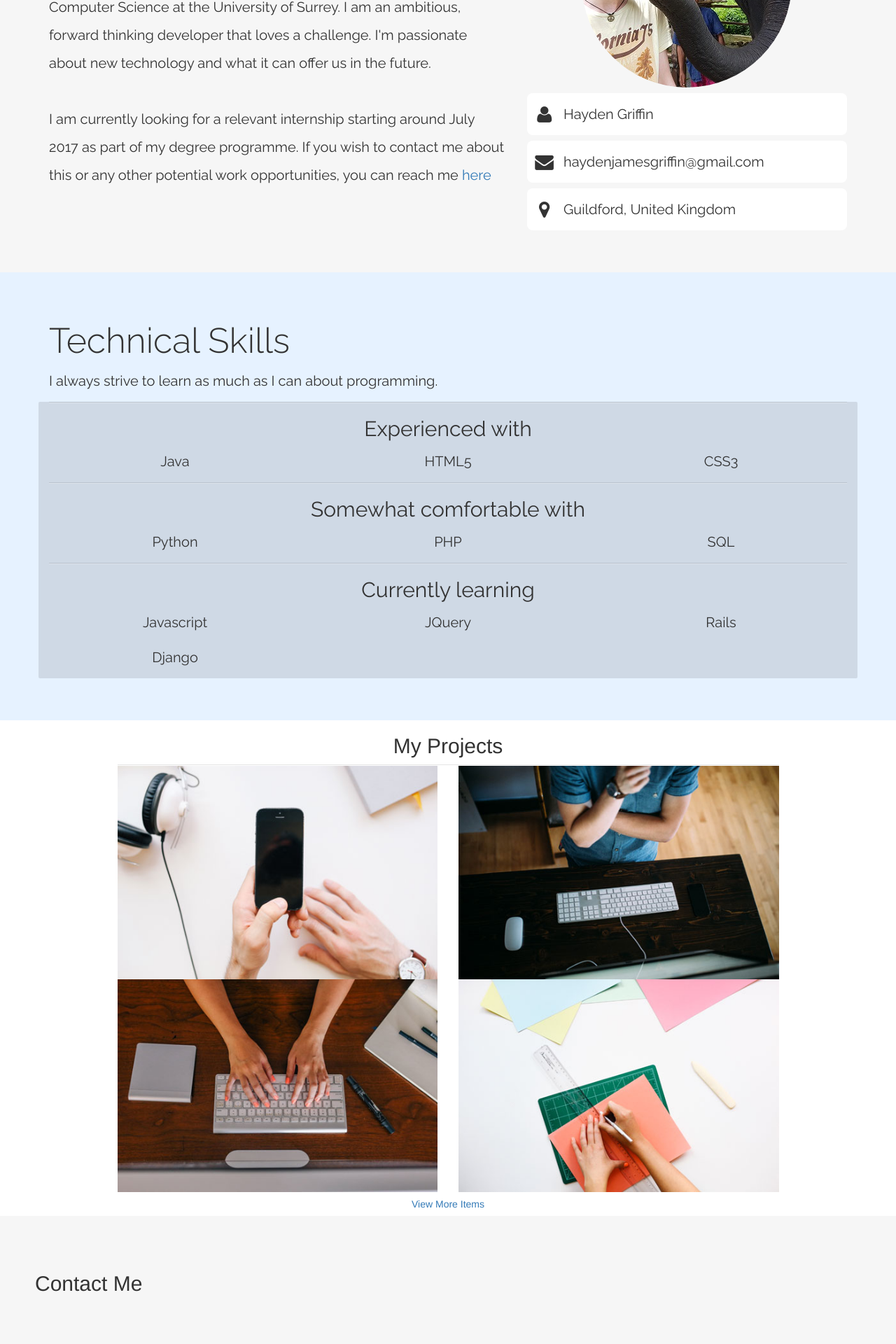
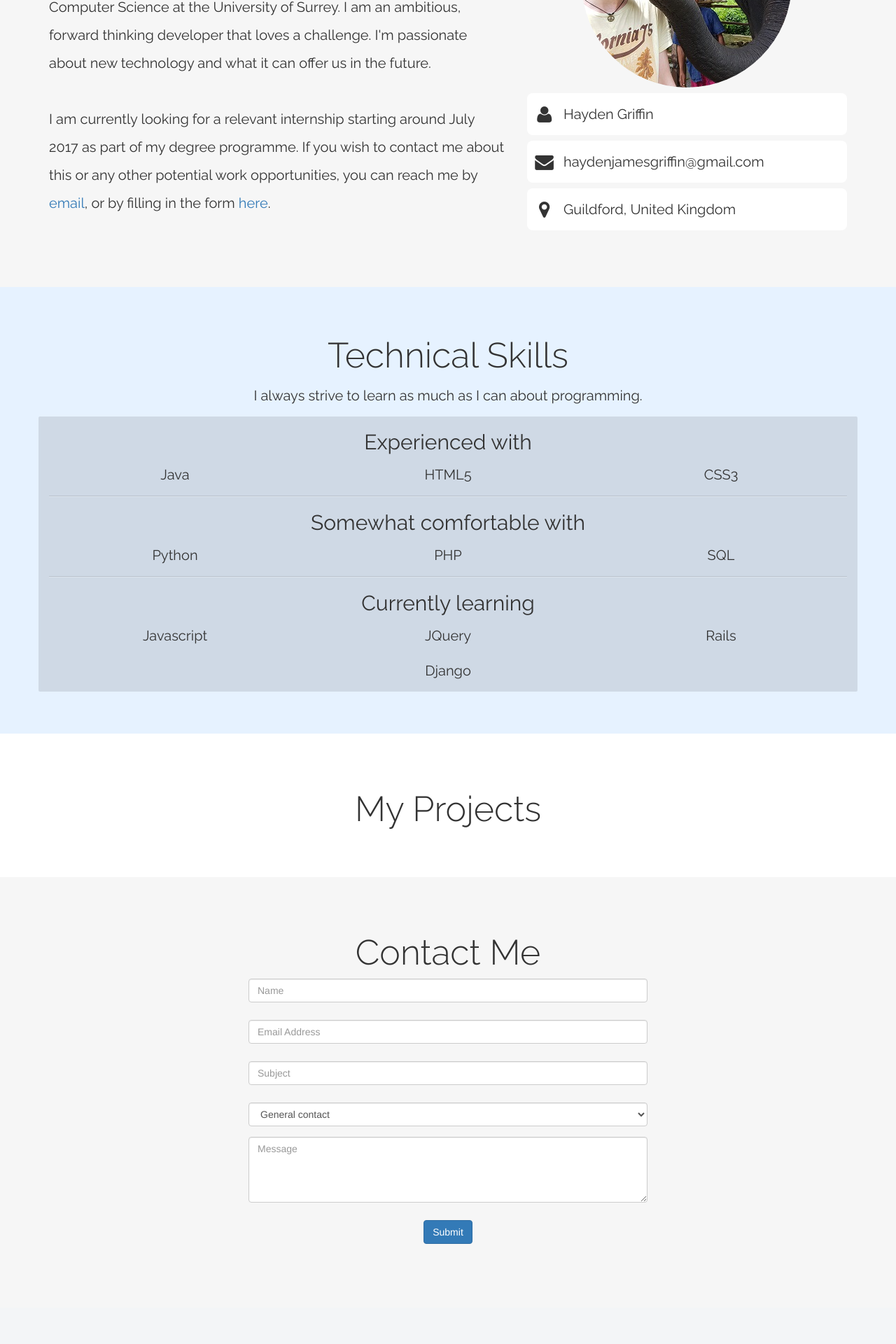
Before and after one commit to HaydenGriffin/haydengriffin.github.io, a PHP site: page / in a window 1280 px wide. Shown: the part 1025-2945 px from the top of the page at 70% size. After the commit the page ends 2802 px from the top, so only its background shows below. Run offline with PHP 8.4, Linux system fonts and the light colour scheme; data that the repository does not hold is empty.

Commit message:
Introduced PHP contact form

```diff
--- a/css/styles.css
+++ b/css/styles.css
@@ -106,11 +106,11 @@ border: 0;
 
 
 @media (max-width: 980px) {
-    .h1-home{
+    .homepage-name{
      font-size: 60px;
      padding-bottom:5px;
     }
-    .h3-home{
+    .homepage-typed{
         font-size: 18px;
         padding-bottom:20px;
     }
--- /dev/null
+++ b/index.php
@@ -0,0 +1,237 @@
+<?php
+    if (isset($_POST["submit"])) {
+        $name= $_POST['name'];
+        $email= $_POST['email'];
+        $subject= $_POST['subject'];
+        $reason= $_POST['reason'];
+        $message= $_POST['message'];
+
+        $from= 'Website Contact Form';
+        $to= 'haydenjamesgriffin@gmail.com';
+        $body= "From: $name\n Email Address: $email\n Message: $message";
+
+        if (!$_POST['name']) {
+            $errorName = "Please enter a name";
+        }
+
+        if (!$_POST['email'] || !filter_var($_POST['email'], FILTER_VALIDATE_EMAIL)) {
+            $errorEmail = "Please enter a valid email address";
+        }
+
+        if (!$_POST['subject']) {
+            $errorSubject = "Please enter a subject";
+        }
+
+        if (!$_POST['message']) {
+            $errorMessage = "Please enter a message";
+        }
+
+        if (!$errorName && !$errorEmail && !$errorSubject && !$errorMessage) {
+            if (mail ($to, $subject, $body, $from)) {
+		$result='<div class="alert alert-success">Thank You! I will be in touch</div>';
+	} else {
+		$result='<div class="alert alert-danger">Sorry there was an error sending your message. Please try again later.</div>';
+	}
+}
+}
+?>
+
+<!DOCTYPE html>
+<html lang="en">
+   <head>
+      <meta charset="utf-8">
+      <meta http-equiv="X-UA-Compatible" content="IE=edge">
+      <meta name="viewport" content="width=device-width, initial-scale=1">
+      <title>Hayden Griffin</title>
+      <!-- Bootstrap CSS -->
+      <link href="css/bootstrap.min.css" rel="stylesheet">
+      <!-- Font awesome icons and font -->
+      <link href="font-awesome-4.6.3/css/font-awesome.min.css" rel="stylesheet">
+      <link href="//fonts.googleapis.com/css?family=Raleway:200,300,400,500,600,700,800,900" rel="stylesheet" type="text/css"/>
+      <link href="//fonts.googleapis.com/css?family=Open+Sans:200,300,400,500,600,700,800,900" rel="stylesheet" type="text/css"/>
+      <!-- Custom CSS-->
+      <link href="css/styles.css" rel="stylesheet">
+      <!-- HTML5 shim and Respond.js for IE8 support of HTML5 elements and media queries -->
+      <!-- WARNING: Respond.js doesn't work if you view the page via file:// -->
+      <!--[if lt IE 9]>
+      <script src="https://oss.maxcdn.com/html5shiv/3.7.3/html5shiv.min.js"></script>
+      <script src="https://oss.maxcdn.com/respond/1.4.2/respond.min.js"></script>
+      <![endif]-->
+   </head>
+   <body>
+      <!-- Homepage -->
+      <div class="homepage" id="home">
+         <div class="col-xs-12 text-center homepage-content">
+            <h1 class="homepage-name">Hayden Griffin</h1>
+            <h1 class="homepage-typed">
+            Stuff here will be typed and deleted</h3>
+            <!-- Social buttons -->
+            <a href="https://github.com/HaydenGriffin"><i class="fa fa-4x fa-fw fa-github"></i></a>
+            <a href="https://facebook.com/hayden.griffin.5"><i class="fa fa-4x fa-fw fa-facebook"></i></a>
+            <a href="https://instagram.com/haydengriffin97/"><i class="fa fa-4x fa-fw fa-instagram"></i></a>
+            <a href="https://youtube.com/c/HaydenGriffin1"><i class="fa fa-4x fa-fw fa-youtube"></i></a>
+         </div>
+         <!-- Button container -->
+         <div class="col-xs-12 text-center homepage-button">
+            <span class="fa-stack fa-2x">
+            <i class="fa fa-circle fa-stack-2x"></i>
+            <a href="#about"><i class="fa fa-angle-down fa-stack-1x text-primary"></i></a>
+            </span>
+         </div>
+      </div>
+      <!-- About page -->
+      <div class="container-fluid about-container" id="about">
+         <div class="container">
+            <div class="row">
+               <div class="col-xs-12 col-md-7 col-lg-7">
+                  <h1 class="section-heading">Who am I?</h1>
+                  <p class="about-text">My name is Hayden Griffin. I'm 19 years old and currently live in Guildford, United Kingdom. I am a second year student, studying Computer Science at the University of Surrey. I am an ambitious, forward thinking developer that loves a challenge.  I'm passionate about new technology and what it can offer us in the future.</p>
+                  <p class="about-text">I am currently looking for a relevant internship starting around July 2017 as part of my degree programme. If you wish to contact me about this or any other potential work opportunities, you can reach me by <a href="mailto:haydenjamesgriffin@gmail.com" target="_top">email</a>, or by filling in the form <a href="#contact">here</a>.</p>
+               </div>
+               <div class="col-xs-12 col-md-5 col-lg-5">
+                  <img src="img/me_portrait.jpg" class="img-circle img-responsive center-block" alt="A picture of me in Thailand">
+                  <div class="about-information-box">
+                     <p><i class="fa fa-user fa-lg fa-fw"></i>&nbsp; Hayden Griffin</p>
+                  </div>
+                  <div class="about-information-box">
+                     <p><i class="fa fa-envelope fa-lg fa-fw"></i>&nbsp; haydenjamesgriffin@gmail.com</p>
+                  </div>
+                  <div class="about-information-box">
+                     <p><i class="fa fa-map-marker fa-lg fa-fw"></i>&nbsp; Guildford, United Kingdom</p>
+                  </div>
+               </div>
+            </div>
+         </div>
+      </div>
+      <!-- Skills page -->
+      <div class="container-fluid skills-container" id="skills">
+         <div class="container">
+            <div class="row">
+               <div class="col-xs-12 text-center">
+                  <h1 class="section-heading">Technical Skills</h1>
+                  <p>I always strive to learn as much as I can about programming.</p>
+               </div>
+            </div>
+            <div class="row table-style text-center">
+               <div class="col-xs-12">
+                  <h2 class="skills-heading">Experienced with</h2>
+               </div>
+               <div class="col-xs-12 col-sm-6 col-md-4 col-lg-4">
+                  <p>Java</p>
+               </div>
+               <div class="col-xs-12 col-sm-6 col-md-4 col-lg-4">
+                  <p>HTML5</p>
+               </div>
+               <div class="col-xs-12 col-sm-6 col-md-4 col-lg-4">
+                  <p>CSS3</p>
+               </div>
+               <div class="col-xs-12">
+                  <hr>
+                  <h2 class="skills-heading">Somewhat comfortable with</h2>
+               </div>
+               <div class="col-xs-12 col-sm-6 col-md-4 col-lg-4">
+                  <p>Python</p>
+               </div>
+               <div class="col-xs-12 col-sm-6 col-md-4 col-lg-4">
+                  <p>PHP</p>
+               </div>
+               <div class="col-xs-12 col-sm-6 col-md-4 col-lg-4">
+                  <p>SQL</p>
+               </div>
+               <div class="col-xs-12">
+                  <hr>
+                  <h2 class="skills-heading">Currently learning</h2>
+               </div>
+               <div class="col-xs-12 col-sm-6 col-md-4 col-lg-4">
+                  <p>Javascript</p>
+               </div>
+               <div class="col-xs-12 col-sm-6 col-md-4 col-lg-4">
+                  <p>JQuery</p>
+               </div>
+               <div class="col-xs-12 col-sm-6 col-md-4 col-lg-4">
+                  <p>Rails</p>
+               </div>
+               <div class="col-xs-12 col-sm-6 col-md-12 col-lg-12">
+                  <p>Django</p>
+               </div>
+            </div>
+         </div>
+      </div>
+      <!-- Portfolio page -->
+      <div class="container-fluid portfolio-container" id="portfolio">
+         <div class="container">
+            <div class="row">
+               <div class="col-xs-12 text-center">
+                  <h1 class="section-heading">My Projects</h1>
+               </div>
+            </div>
+         </div>
+      </div>
+      <!-- Contact page -->
+      <div class="container-fluid contact-container bg-grey" id="contact">
+         <div class="container">
+            <div class="row">
+               <div class="col-xs-12 text-center">
+                  <h1 class="section-heading">Contact Me</h1>
+               </div>
+               <form class="form-horizontal">
+                  <div class="form-group">
+                     <div class="col-md-6 col-md-offset-3">
+                        <input type="text" class="form-control" id="name" placeholder="Name"
+                               value="<?php echo htmlspecialchars($_POST['name']); ?>">
+                         <?php echo "<p class='text-danger'>$errorName</p>";?>
+                     </div>
+                  </div>
+                  <div class="form-group">
+                     <div class="col-md-6 col-md-offset-3">
+                        <input type="email" class="form-control" id="email" placeholder="Email Address"
+                               value="<?php echo htmlspecialchars($_POST['email']); ?>">
+                         <?php echo "<p class='text-danger'>$errorEmail</p>";?>
+                     </div>
+                  </div>
+                  <div class="form-group">
+                     <div class="col-md-6 col-md-offset-3">
+                        <input type="text" class="form-control" id="subject" placeholder="Subject"
+                               value="<?php echo htmlspecialchars($_POST['subject']); ?>">
+                         <?php echo "<p class='text-danger'>$errorSubject</p>";?>
+                     </div>
+                  </div>
+                   <div class="form-group">
+                       <div class="col-md-6 col-md-offset-3">
+                   <select class="form-control" id="reason" placeholder="Reason for contact"
+                           value="<?php echo htmlspecialchars($_POST['reason']); ?>">
+                       <option>General contact</option>
+                       <option>Application Idea</option>
+                       <option>Placement Opportunity</option>
+                       <option>Work Experience</option>
+                       <option>Other</option>
+                       </select>
+                   </div>
+                       </div>
+                  <div class="form-group">
+                     <div class="col-md-6 col-md-offset-3">
+                        <textarea class="form-control" rows="4" name="message" placeholder="Message"
+                                  value="<?php echo htmlspecialchars($_POST['message']); ?>"></textarea>
+                         <?php echo "<p class='text-danger'>$errorMessage</p>";?>
+                     </div>
+                  </div>
+                  <div class="form-group">
+                     <div class="col-xs-12 text-center">
+                        <button type="submit" class="btn btn-primary">Submit</button>
+                     </div>
+                  </div>
+                   <div class="form-group">
+                   <div class="col-md-4 col-md-offset-4">
+                       <?php echo $result; ?>
+                       </div>
+                   </div>
+               </form>
+            </div>
+         </div>
+      </div>
+      <!-- jQuery (necessary for Bootstrap's JavaScript plugins) -->
+      <script src="https://ajax.googleapis.com/ajax/libs/jquery/1.12.4/jquery.min.js"></script>
+      <!-- Include all compiled plugins (below), or include individual files as needed -->
+      <script src="js/bootstrap.min.js"></script>
+   </body>
+</html>
```
